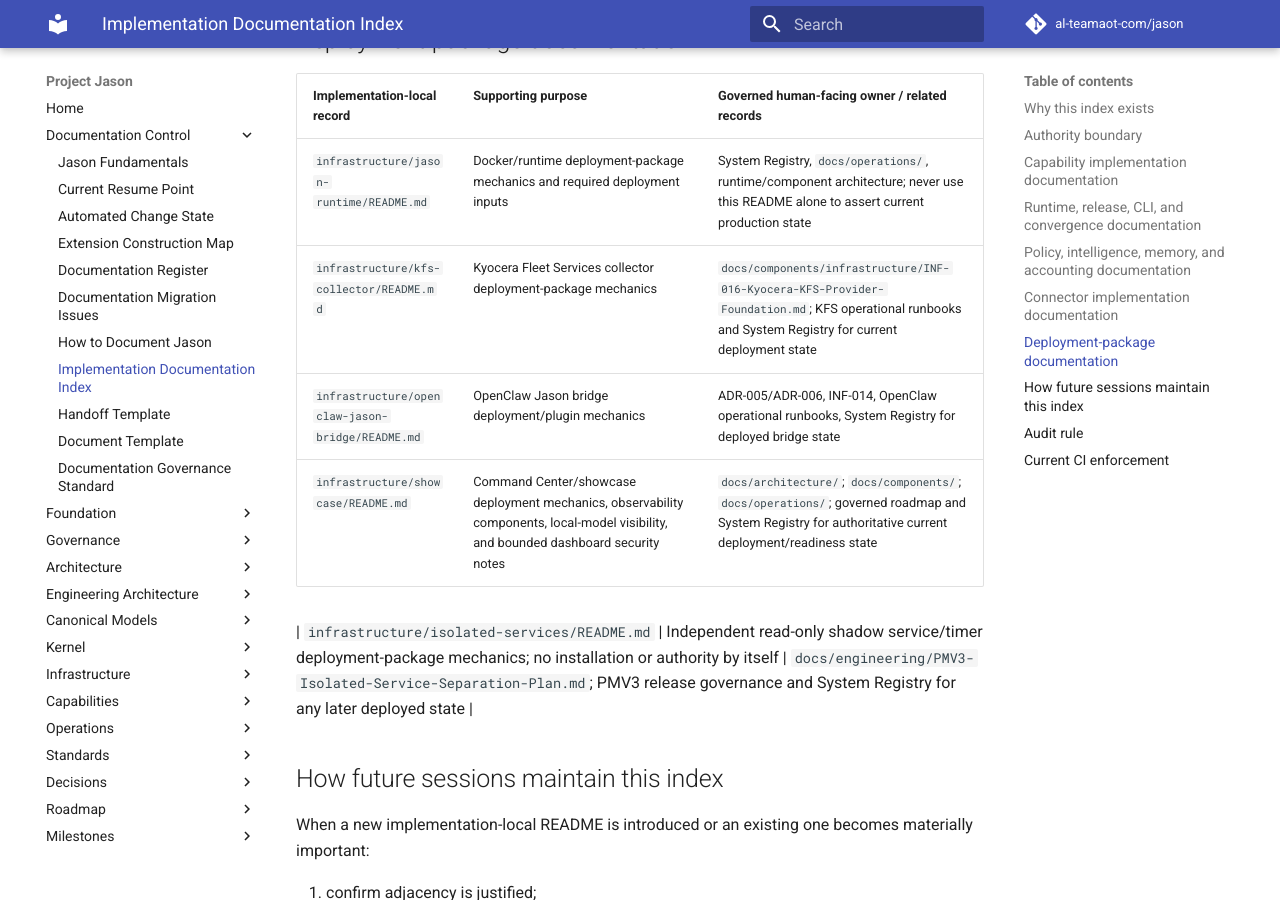
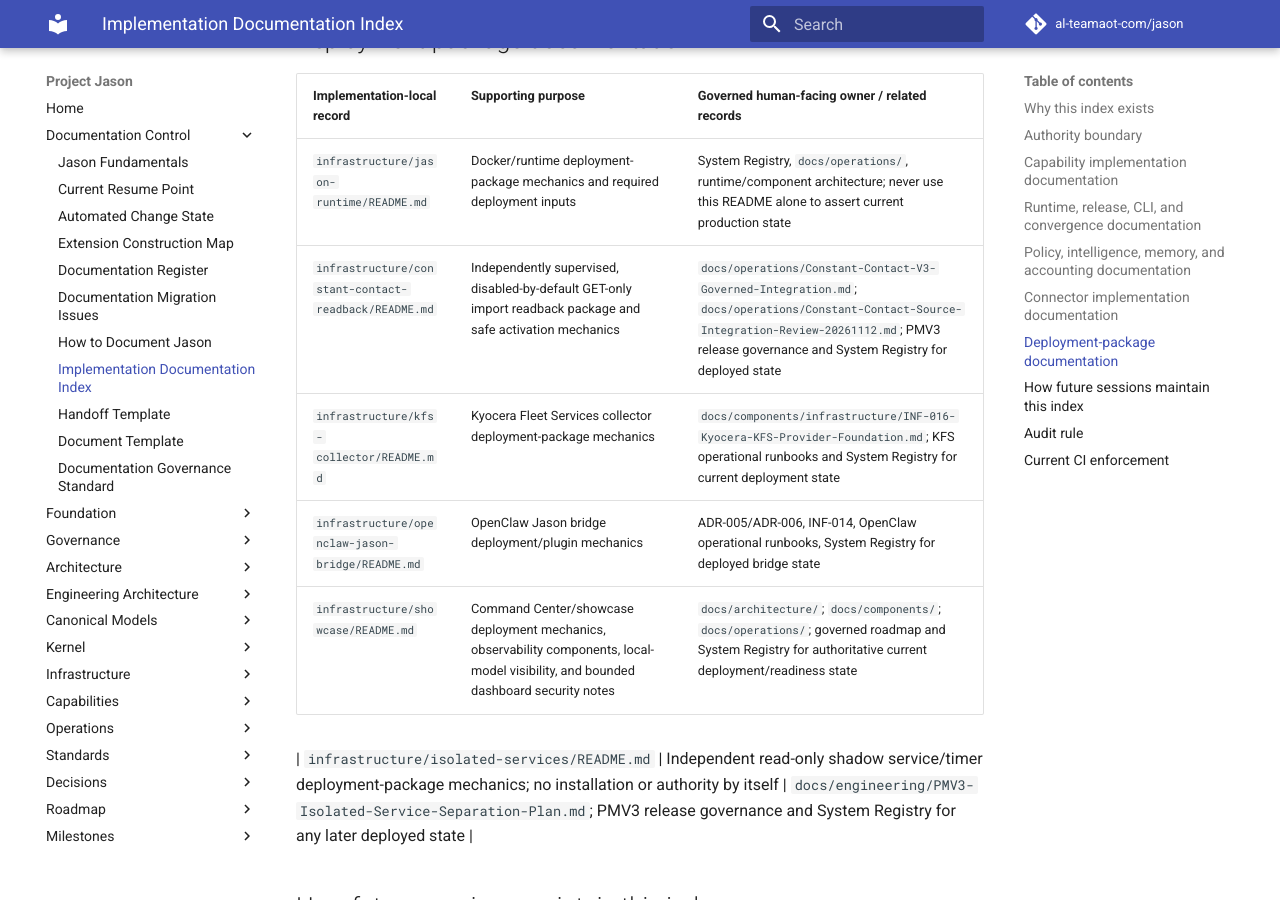
Before and after one commit to al-teamaot-com/jason, an MkDocs documentation site: the page built from docs/control/IMPLEMENTATION-DOCUMENTATION-INDEX.md, in a window 1280 px wide and 900 px high, scrolled down 4601 px. Built offline with MkDocs 1.6.1 and Material for MkDocs 9.7.7, drawn with Linux system fonts in a browser that asks for light colours; comment, search, counter and statistics services are not loaded.

Commit message:
docs(constant-contact): register isolated readback deployment README in control index

```diff
--- a/docs/control/IMPLEMENTATION-DOCUMENTATION-INDEX.md
+++ b/docs/control/IMPLEMENTATION-DOCUMENTATION-INDEX.md
@@ -89,6 +89,7 @@ If a package README contains a material architecture, authority, security, or op
 | Implementation-local record | Supporting purpose | Governed human-facing owner / related records |
 |---|---|---|
 | `infrastructure/jason-runtime/README.md` | Docker/runtime deployment-package mechanics and required deployment inputs | System Registry, `docs/operations/`, runtime/component architecture; never use this README alone to assert current production state |
+| `infrastructure/constant-contact-readback/README.md` | Independently supervised, disabled-by-default GET-only import readback package and safe activation mechanics | `docs/operations/Constant-Contact-V3-Governed-Integration.md`; `docs/operations/Constant-Contact-Source-Integration-Review-20261112.md`; PMV3 release governance and System Registry for deployed state |
 | `infrastructure/kfs-collector/README.md` | Kyocera Fleet Services collector deployment-package mechanics | `docs/components/infrastructure/INF-016-Kyocera-KFS-Provider-Foundation.md`; KFS operational runbooks and System Registry for current deployment state |
 | `infrastructure/openclaw-jason-bridge/README.md` | OpenClaw Jason bridge deployment/plugin mechanics | ADR-005/ADR-006, INF-014, OpenClaw operational runbooks, System Registry for deployed bridge state |
 | `infrastructure/showcase/README.md` | Command Center/showcase deployment mechanics, observability components, local-model visibility, and bounded dashboard security notes | `docs/architecture/`; `docs/components/`; `docs/operations/`; governed roadmap and System Registry for authoritative current deployment/readiness state |
```
